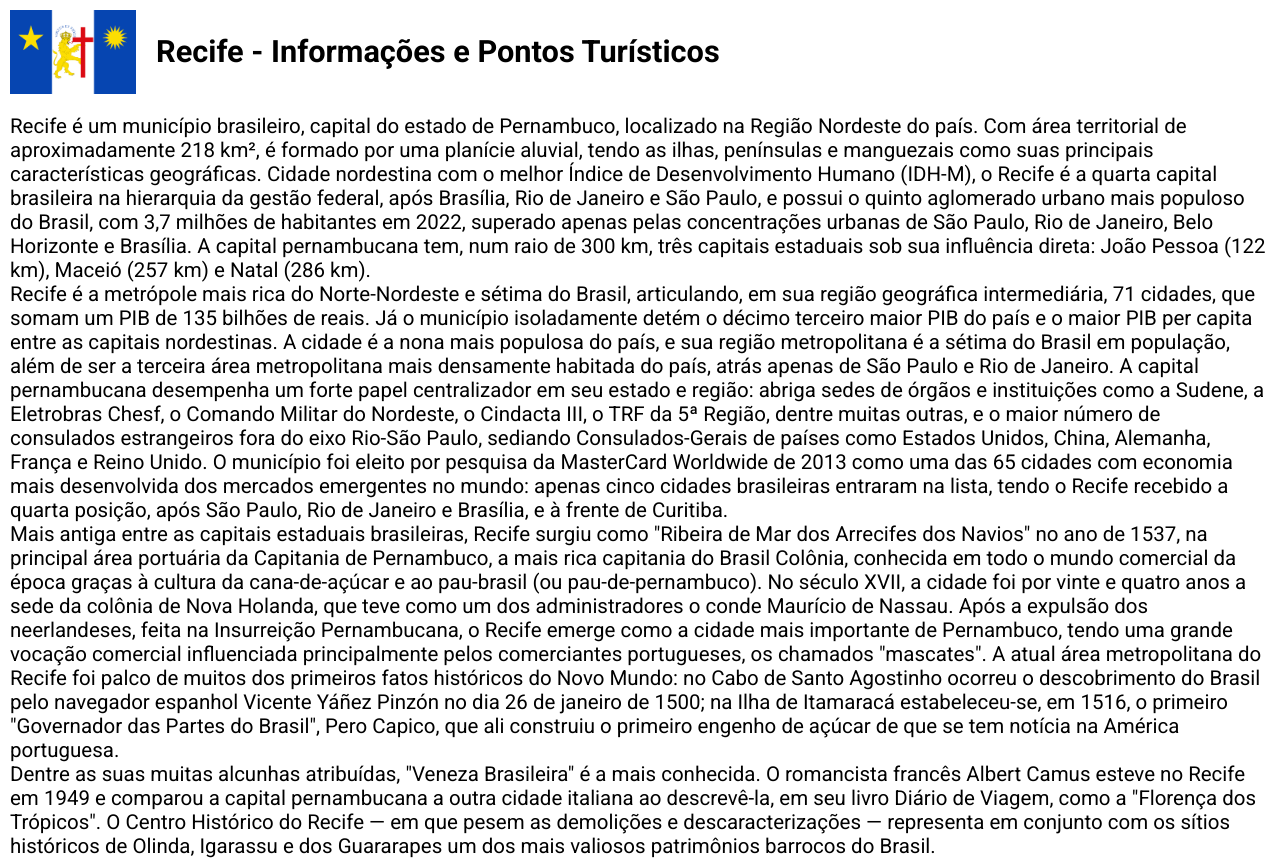
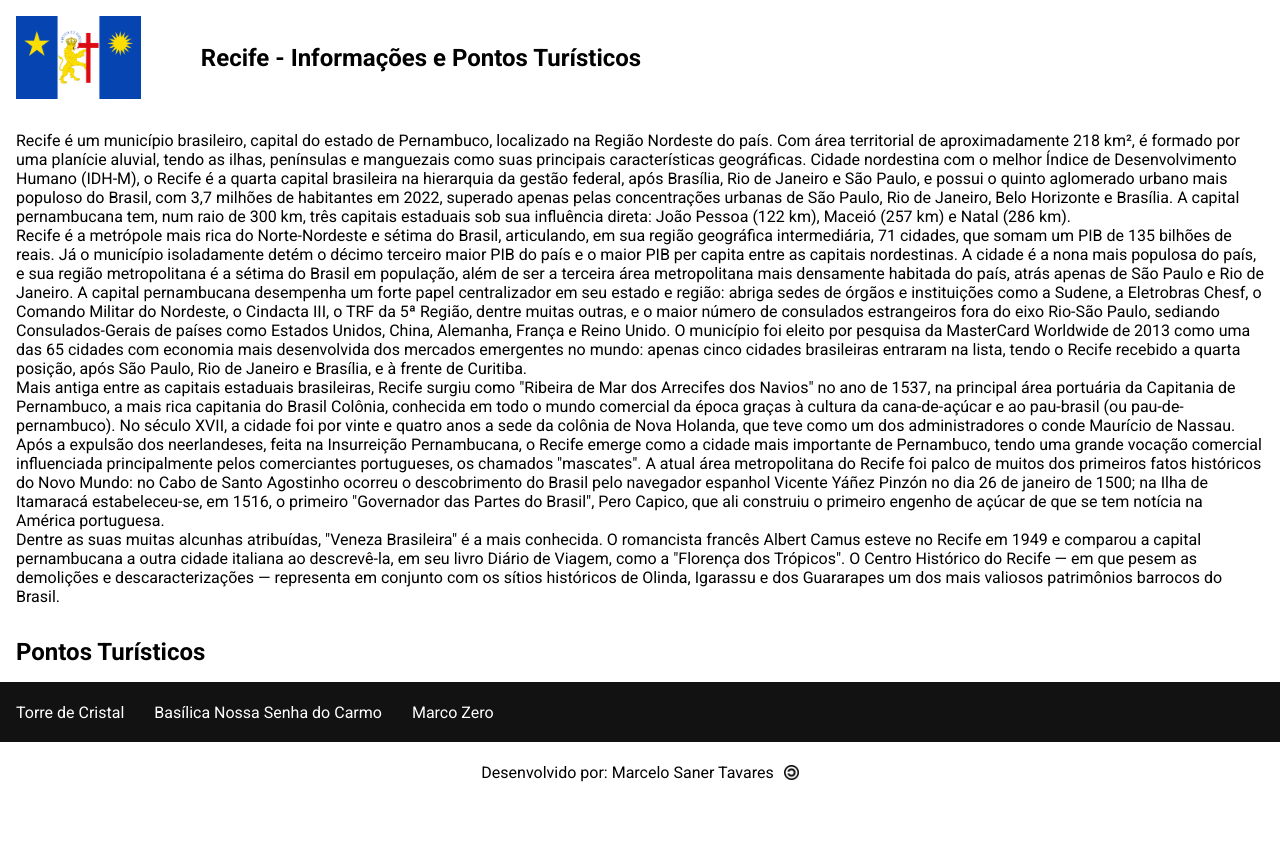
Before and after one commit to marceloSaner/meuProjeto, a plain HTML site: page atividades/recifeComCSS/recife.html in a window 1280 px wide. Shown: the top 861 px of the page. After the commit the page ends 802 px from the top, so only its background shows below. Drawn offline with Linux system fonts and the light colour scheme.

Commit message:
Ajustes das distancias usando flexBox. E exercicio da Joy - impostando fontes.

```diff
--- a/atividades/recifeComCSS/recife.html
+++ b/atividades/recifeComCSS/recife.html
@@ -33,7 +33,7 @@
     </main>
     <footer>
         <p>Desenvolvido por: Marcelo Saner Tavares</p>
-        <img src="/atividades/recifeComCSS/imagens/copyLeft.png" width=".9%">
+        <img src="/atividades/recifeComCSS/imagens/copyLeft.png" width="15px">
     </footer>
 </body>
 </html>
--- a/atividades/recifeComCSS/style.css
+++ b/atividades/recifeComCSS/style.css
@@ -8,7 +8,7 @@
 }
 
 :root {
-  font-size: 80%;
+  font-size: 62.5%;
   --nav-bg-color: #121212;
   --nav-text-color: white;
   --button-bg-color: #0052CE;
@@ -43,16 +43,16 @@ a {
 #cabecalho {
     display: flex;
     align-items: center;
-    padding: 10px;
-    gap: 20px;
+    padding: 1.6rem;
+    gap: 6rem;
 }
 
 #corpo {
-    padding: 10px;
+    padding: 1.6rem;
 }
 
 section h2 {
-    padding: 10px;
+    padding: 1.6rem;
 }
 
 nav {
@@ -61,14 +61,13 @@ nav {
     background: var(--nav-bg-color);
     color:var(--nav-text-color);
     height: 6rem;
-    font-size: 110%;
-    padding: 10px;
+    padding: 1.6rem;
 }
 
 ul {
     list-style: none;
     display: flex;
-    gap: 20px;
+    gap: 3rem;
 }
 
 footer {
@@ -76,6 +75,5 @@ footer {
     justify-content: center;
     align-items: center;
     height: 6rem;
-    font-size: 110%;
-    gap: 20px
+    gap: 1rem;
 }
--- /dev/null
+++ b/aulas/joy/importandoFontes/style.css
@@ -0,0 +1,9 @@
+@import url('https://fonts.googleapis.com/css2?family=Maven+Pro&family=Roboto&display=swap');
+
+.fonte-01 {
+    font-family: 'Roboto', sans-serif;
+}
+
+.fonte-02 {
+    font-family: 'Maven Pro', sans-serif;
+}
```
Also changed, not shown: atividades/recifeComCSS/html/basilica.html (+1 -1 lines), atividades/recifeComCSS/html/marcoZero.html (+1 -1 lines), atividades/recifeComCSS/html/torreDeCristal.html (+1 -1 lines), aulas/joy/importandoFontes/index.html (added, +20 -0 lines).
